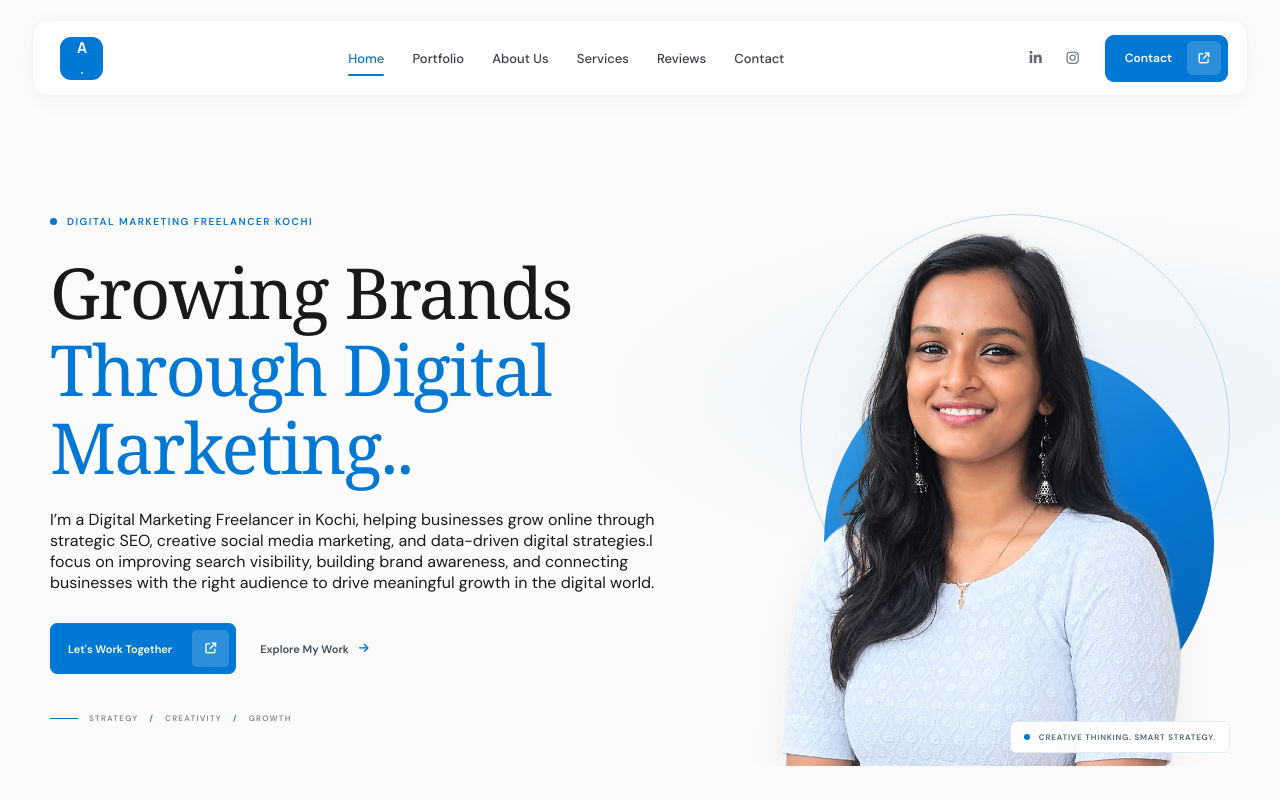
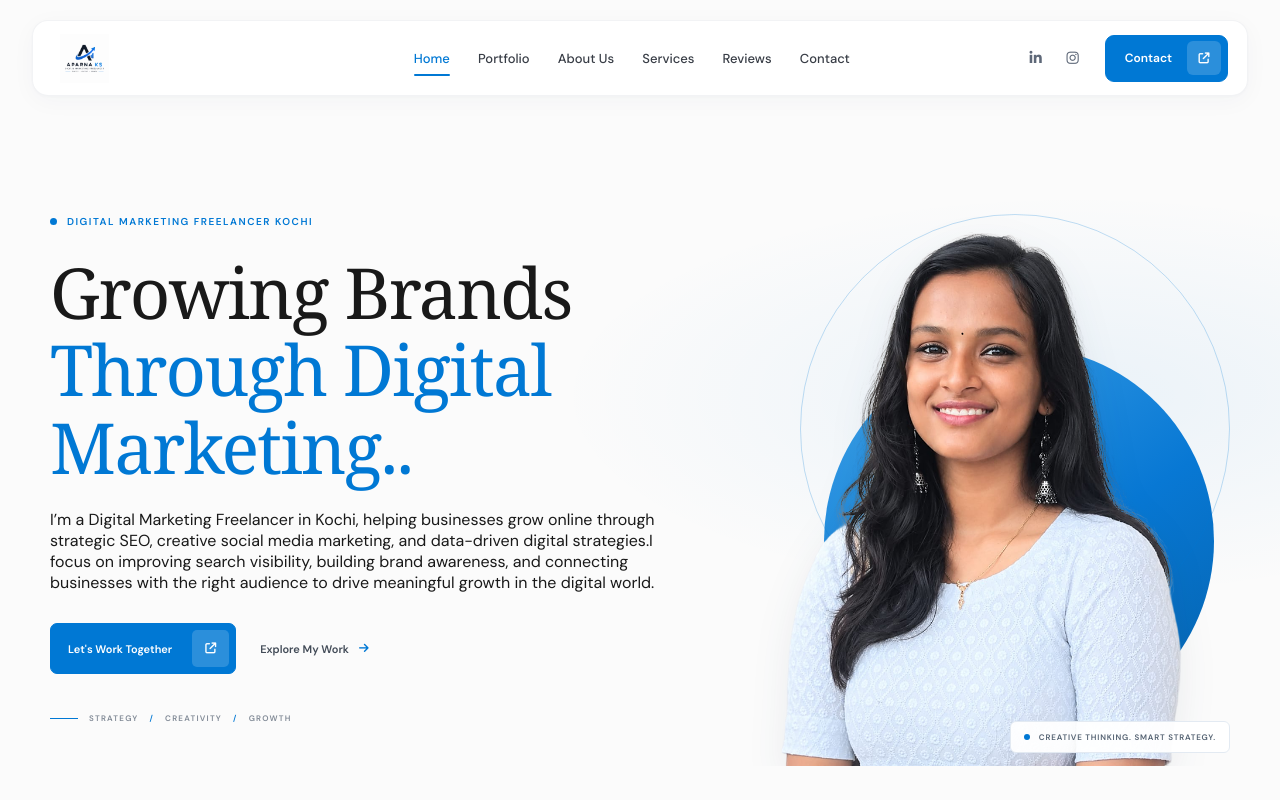
Before and after one commit to aparnasreekumarks/portfolio, a plain HTML site: page index.html in a window 1280 px wide. Shown: the top 800 px of the page. Drawn offline with Linux system fonts and the light colour scheme.

Commit message:
Update index.html

```diff
--- a/index.html
+++ b/index.html
@@ -30,7 +30,7 @@
       <a class="brand" href="#home" aria-label="Amal Suresh home">
 
         <img
-          src="img/Aparna logo.png"
+          src="img/aparnalogo.png"
           alt="Amal Suresh Digital Marketing"
           onerror="this.style.display='none'; this.nextElementSibling.style.display='flex';"
         >
```
